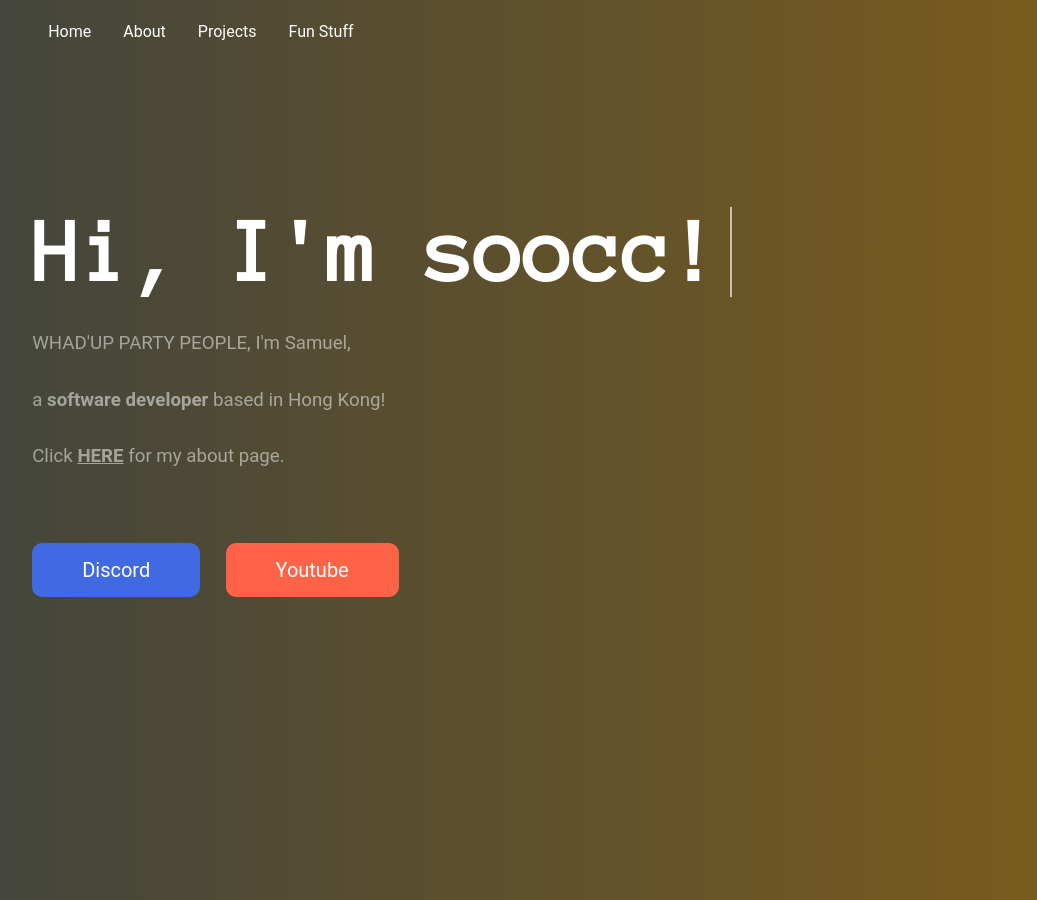
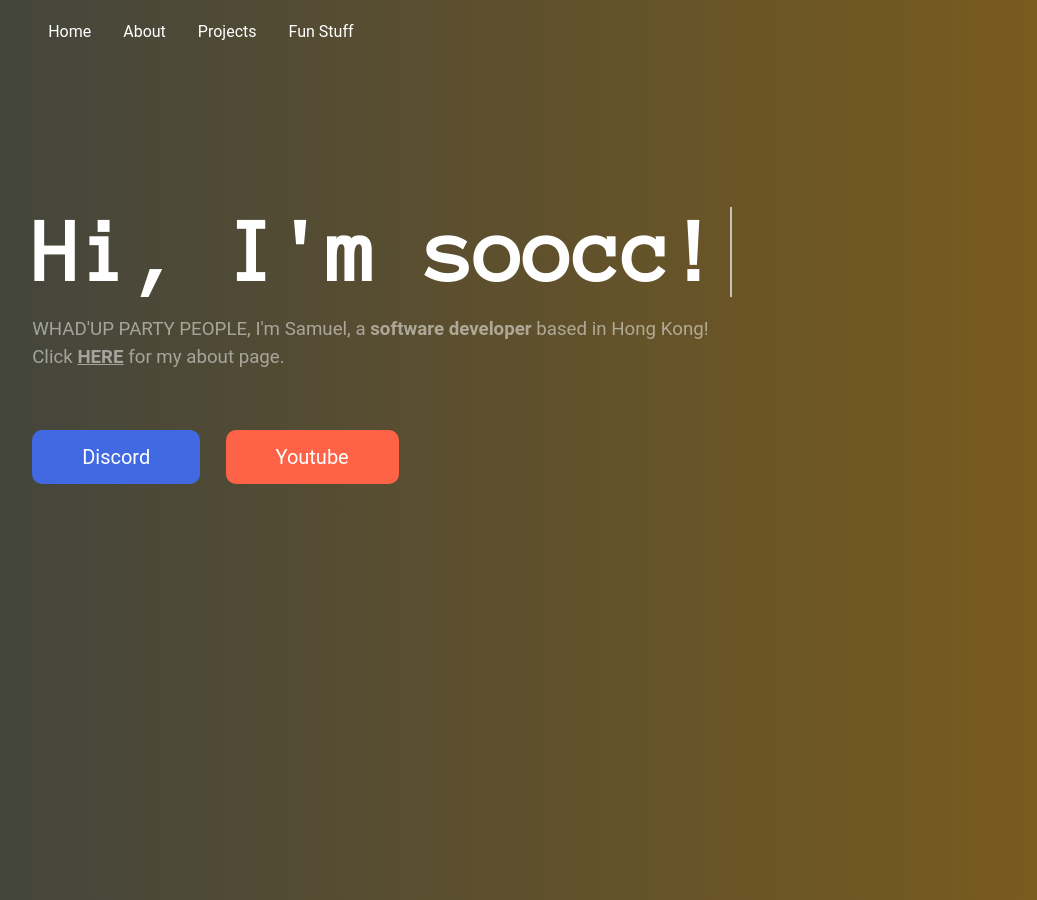
Before and after one commit to soocc/sooccsocks2, a Jekyll site: the page built from index.html, in a window 1280 px wide. Shown: the whole page, without its empty margins (39-1076 px from the left). Built offline with Jekyll 4.4.1, drawn with Linux system fonts in a browser that asks for light colours; some web fonts are replaced.

Commit message:
Update index.html

```diff
--- a/index.html
+++ b/index.html
@@ -62,7 +62,7 @@ layout: default
 
       h3 {
         font-weight: normal;
-        line-height: 300%;
+        line-height: 150%;
         margin-left: 5%;
         opacity: 50%;
       }
@@ -85,8 +85,7 @@ layout: default
       <h1 class="welcome anim-typewriter">Hi, I'm soocc!</h1>
 
       <h3>
-        WHAD'UP PARTY PEOPLE, I'm Samuel,<br>
-        a <strong>software developer</strong> based in Hong Kong!<br>
+        WHAD'UP PARTY PEOPLE, I'm Samuel, a <strong>software developer</strong> based in Hong Kong!<br>
         Click <strong><a class="about-link" href="soocc.github.io/about">HERE</a></strong> for my about page.<br>
       </h3>
     </div>
```
